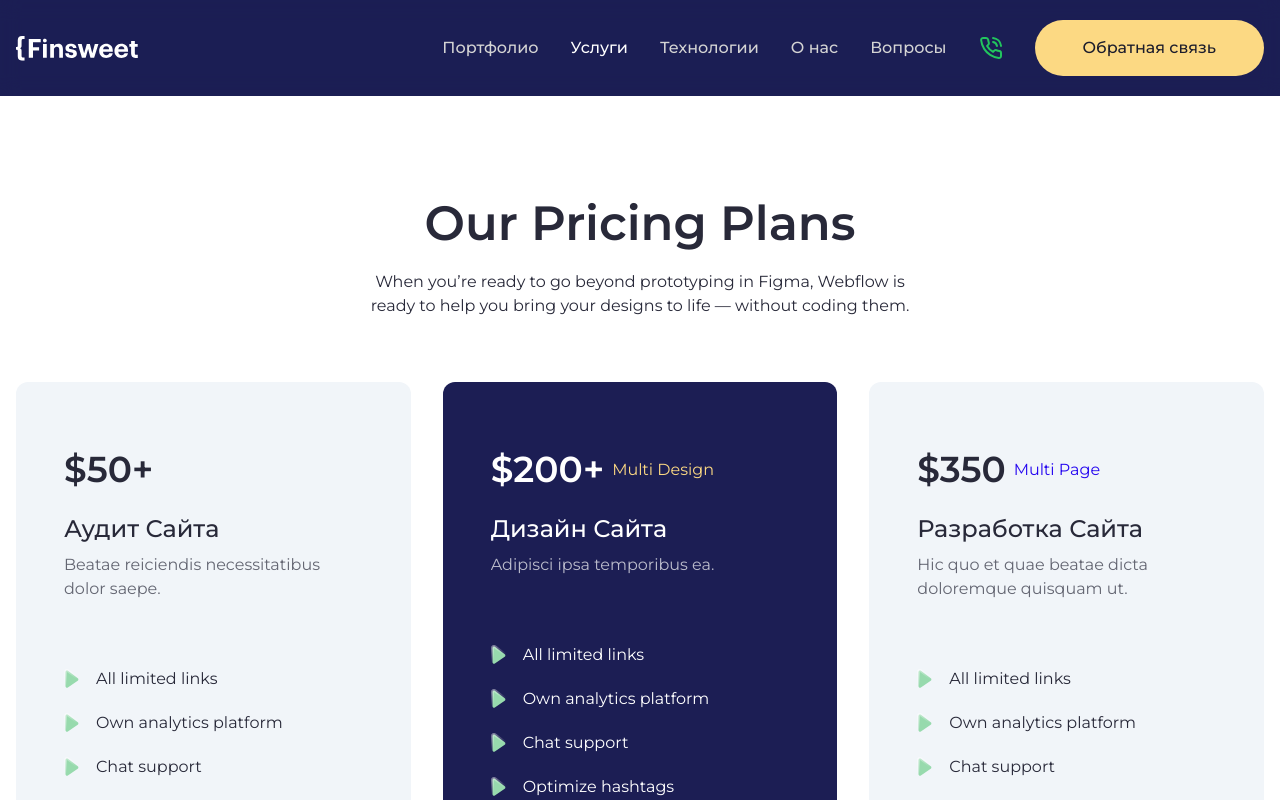
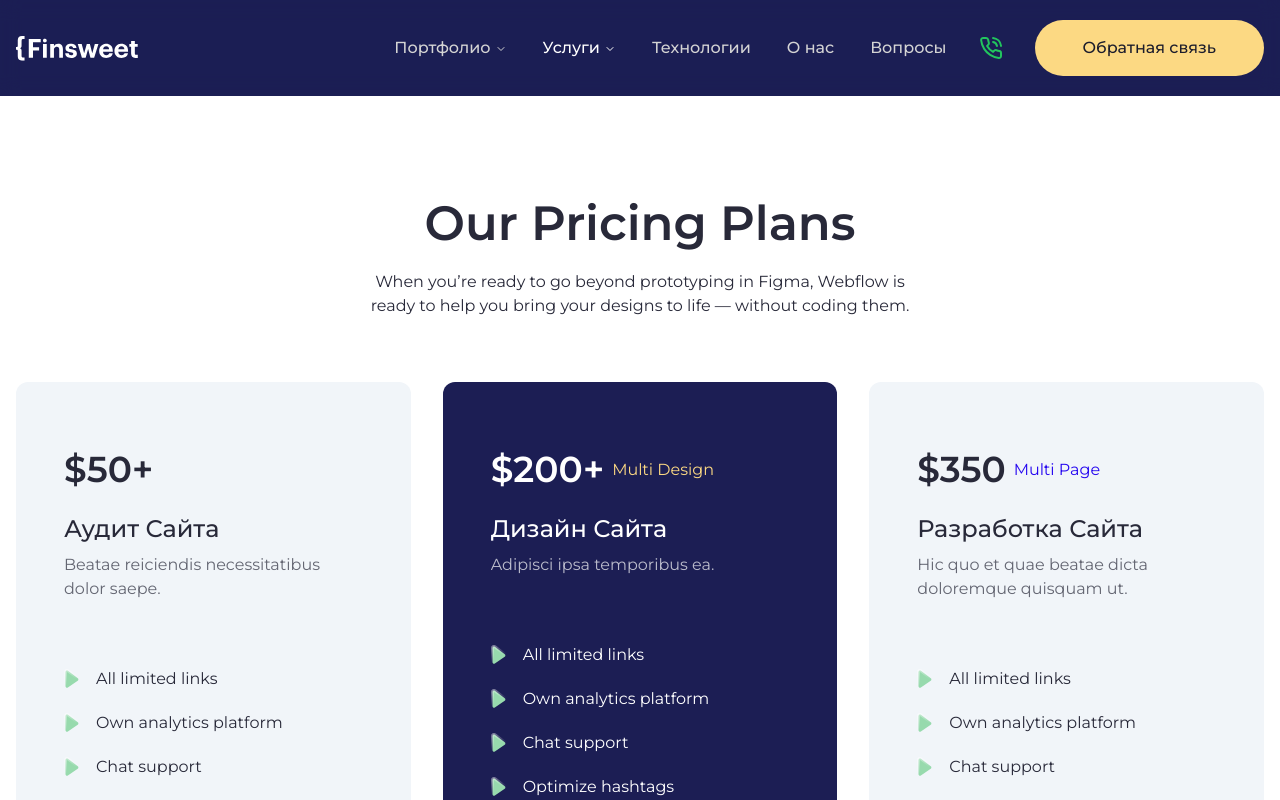
Before and after one commit to KirillUnited/digital-agency, a Next.js app: page /pricing in a window 1280 px wide. Shown: the top 800 px of the page. Built offline with nearby package versions, Linux system fonts and the light colour scheme.

Commit message:
add desktop NavigationMenu

```diff
--- a/package.json
+++ b/package.json
@@ -11,6 +11,7 @@
   "dependencies": {
     "@radix-ui/react-accordion": "^1.1.2",
     "@radix-ui/react-dialog": "^1.0.5",
+    "@radix-ui/react-navigation-menu": "^1.1.4",
     "@radix-ui/react-slot": "^1.0.2",
     "@tsparticles/engine": "^3.1.0",
     "@tsparticles/react": "^3.0.0",
--- a/src/components/shared/Header/Navbar.tsx
+++ b/src/components/shared/Header/Navbar.tsx
@@ -1,9 +1,20 @@
 'use client'
-import { navbar } from '@/content';
+import { navbar, pricing } from '@/content';
 import { cn } from '@/lib/utils';
 import Link from 'next/link';
 import { usePathname } from 'next/navigation';
 import React from 'react'
+import {
+    NavigationMenu,
+    NavigationMenuContent,
+    NavigationMenuIndicator,
+    NavigationMenuItem,
+    NavigationMenuLink,
+    NavigationMenuList,
+    NavigationMenuTrigger,
+    NavigationMenuViewport,
+} from "@/components/ui/navigation-menu"
+import styles from './styles.module.css'
 
 type NavbarType = {
     variant?: 'primary' | 'secondary'
@@ -12,6 +23,78 @@ type NavbarType = {
 const Navbar = ({ variant }: NavbarType) => {
     const pathname = usePathname();
 
+    return (
+        <NavigationMenu>
+            <NavigationMenuList className='flex flex-wrap flex-col lg:flex-row items-center justify-center gap-x-8 gap-y-2'>
+                {navbar.map((link) => {
+                    const isActive = pathname === link.route;
+
+                    return (
+                        <NavigationMenuItem
+                            key={link.label}
+                        >
+                            {
+                                link.menu &&
+                                <>
+                                    <NavigationMenuTrigger className={cn(
+                                        "p-0 bg-transparent hover:bg-transparent data-[state=open]:bg-transparent h-auto focus:bg-transparent focus:text-foregroundSecondary",
+                                        "text-base font-medium transition-colors duration-300 hover:text-foreground/70",
+                                        {
+                                            "text-neutral-300 hover:text-white": variant == 'primary'
+                                        },
+                                        {
+                                            "text-white": variant == 'primary' && isActive,
+                                        },
+                                        {
+                                            "text-foreground": variant == 'secondary'
+                                        },
+                                    )}>
+                                        <NavigationMenuLink href={`${link.route}`}>
+                                            {link.label}
+                                        </NavigationMenuLink>
+                                    </NavigationMenuTrigger>
+                                    <NavigationMenuContent className='z-[999]'>
+                                        <ul className='flex flex-col py-4 w-max max-w-64 bg-background'>
+                                            {
+                                                pricing.map((item) => {
+                                                    return (
+                                                        <li key={item.title}>
+                                                            <NavigationMenuLink href={item.link} className='flex capitalize hover:text-foreground/70 py-2 px-6'>
+                                                                {item.title}
+                                                            </NavigationMenuLink>
+                                                        </li>
+                                                    )
+                                                })
+                                            }
+                                        </ul>
+                                    </NavigationMenuContent>
+                                </>
+                            }
+                            {
+                                !link.menu &&
+                                <Link href={link.route}
+                                    className={cn(
+                                        "flex text-base font-medium transition-colors duration-300 hover:text-foreground/70",
+                                        {
+                                            "text-neutral-300 hover:text-white": variant == 'primary'
+                                        },
+                                        {
+                                            "text-white": variant == 'primary' && isActive,
+                                        },
+                                        {
+                                            "text-foreground": variant == 'secondary'
+                                        },
+                                    )}
+                                >
+                                    {link.label}
+                                </Link>
+                            }
+                        </NavigationMenuItem>
+                    )
+                })}
+            </NavigationMenuList>
+        </NavigationMenu>
+    )
     return (
         <ul className='flex flex-wrap flex-col lg:flex-row items-center justify-center gap-x-8 gap-y-2'>
             {navbar.map((link) => {
--- /dev/null
+++ b/src/components/ui/navigation-menu.tsx
@@ -0,0 +1,128 @@
+import * as React from "react"
+import * as NavigationMenuPrimitive from "@radix-ui/react-navigation-menu"
+import { cva } from "class-variance-authority"
+import { ChevronDown } from "lucide-react"
+
+import { cn } from "@/lib/utils"
+
+const NavigationMenu = React.forwardRef<
+  React.ElementRef<typeof NavigationMenuPrimitive.Root>,
+  React.ComponentPropsWithoutRef<typeof NavigationMenuPrimitive.Root>
+>(({ className, children, ...props }, ref) => (
+  <NavigationMenuPrimitive.Root
+    ref={ref}
+    className={cn(
+      "relative z-10 flex max-w-max flex-1 items-center justify-center",
+      className
+    )}
+    {...props}
+  >
+    {children}
+    <NavigationMenuViewport />
+  </NavigationMenuPrimitive.Root>
+))
+NavigationMenu.displayName = NavigationMenuPrimitive.Root.displayName
+
+const NavigationMenuList = React.forwardRef<
+  React.ElementRef<typeof NavigationMenuPrimitive.List>,
+  React.ComponentPropsWithoutRef<typeof NavigationMenuPrimitive.List>
+>(({ className, ...props }, ref) => (
+  <NavigationMenuPrimitive.List
+    ref={ref}
+    className={cn(
+      "group flex flex-1 list-none items-center justify-center space-x-1",
+      className
+    )}
+    {...props}
+  />
+))
+NavigationMenuList.displayName = NavigationMenuPrimitive.List.displayName
+
+const NavigationMenuItem = NavigationMenuPrimitive.Item
+
+const navigationMenuTriggerStyle = cva(
+  "group inline-flex h-10 w-max items-center justify-center rounded-md bg-background px-4 py-2 text-sm font-medium transition-colors hover:bg-accent hover:text-accent-foreground focus:bg-accent focus:text-accent-foreground focus:outline-none disabled:pointer-events-none disabled:opacity-50 data-[active]:bg-accent/50 data-[state=open]:bg-accent/50"
+)
+
+const NavigationMenuTrigger = React.forwardRef<
+  React.ElementRef<typeof NavigationMenuPrimitive.Trigger>,
+  React.ComponentPropsWithoutRef<typeof NavigationMenuPrimitive.Trigger>
+>(({ className, children, ...props }, ref) => (
+  <NavigationMenuPrimitive.Trigger
+    ref={ref}
+    className={cn(navigationMenuTriggerStyle(), "group", className)}
+    {...props}
+  >
+    {children}{" "}
+    <ChevronDown
+      className="relative top-[1px] ml-1 h-3 w-3 transition duration-200 group-data-[state=open]:rotate-180"
+      aria-hidden="true"
+    />
+  </NavigationMenuPrimitive.Trigger>
+))
+NavigationMenuTrigger.displayName = NavigationMenuPrimitive.Trigger.displayName
+
+const NavigationMenuContent = React.forwardRef<
+  React.ElementRef<typeof NavigationMenuPrimitive.Content>,
+  React.ComponentPropsWithoutRef<typeof NavigationMenuPrimitive.Content>
+>(({ className, ...props }, ref) => (
+  <NavigationMenuPrimitive.Content
+    ref={ref}
+    className={cn(
+      "left-0 top-0 w-full data-[motion^=from-]:animate-in data-[motion^=to-]:animate-out data-[motion^=from-]:fade-in data-[motion^=to-]:fade-out data-[motion=from-end]:slide-in-from-right-52 data-[motion=from-start]:slide-in-from-left-52 data-[motion=to-end]:slide-out-to-right-52 data-[motion=to-start]:slide-out-to-left-52 md:absolute md:w-auto ",
+      className
+    )}
+    {...props}
+  />
+))
+NavigationMenuContent.displayName = NavigationMenuPrimitive.Content.displayName
+
+const NavigationMenuLink = NavigationMenuPrimitive.Link
+
+const NavigationMenuViewport = React.forwardRef<
+  React.ElementRef<typeof NavigationMenuPrimitive.Viewport>,
+  React.ComponentPropsWithoutRef<typeof NavigationMenuPrimitive.Viewport>
+>(({ className, ...props }, ref) => (
+  <div className={cn("absolute left-0 top-full flex justify-center")}>
+    <NavigationMenuPrimitive.Viewport
+      className={cn(
+        "origin-top-center relative mt-1.5 h-[var(--radix-navigation-menu-viewport-height)] w-full overflow-hidden rounded-md border bg-popover text-popover-foreground shadow-lg data-[state=open]:animate-in data-[state=closed]:animate-out data-[state=closed]:zoom-out-95 data-[state=open]:zoom-in-90 md:w-[var(--radix-navigation-menu-viewport-width)]",
+        className
+      )}
+      ref={ref}
+      {...props}
+    />
+  </div>
+))
+NavigationMenuViewport.displayName =
+  NavigationMenuPrimitive.Viewport.displayName
+
+const NavigationMenuIndicator = React.forwardRef<
+  React.ElementRef<typeof NavigationMenuPrimitive.Indicator>,
+  React.ComponentPropsWithoutRef<typeof NavigationMenuPrimitive.Indicator>
+>(({ className, ...props }, ref) => (
+  <NavigationMenuPrimitive.Indicator
+    ref={ref}
+    className={cn(
+      "top-full z-[1] flex h-1.5 items-end justify-center overflow-hidden data-[state=visible]:animate-in data-[state=hidden]:animate-out data-[state=hidden]:fade-out data-[state=visible]:fade-in",
+      className
+    )}
+    {...props}
+  >
+    <div className="relative top-[60%] h-2 w-2 rotate-45 rounded-tl-sm bg-border shadow-md" />
+  </NavigationMenuPrimitive.Indicator>
+))
+NavigationMenuIndicator.displayName =
+  NavigationMenuPrimitive.Indicator.displayName
+
+export {
+  navigationMenuTriggerStyle,
+  NavigationMenu,
+  NavigationMenuList,
+  NavigationMenuItem,
+  NavigationMenuContent,
+  NavigationMenuTrigger,
+  NavigationMenuLink,
+  NavigationMenuIndicator,
+  NavigationMenuViewport,
+}
--- a/src/content/index.ts
+++ b/src/content/index.ts
@@ -111,11 +111,13 @@ export const site = {
 export const navbar = [
     {
         label: 'Портфолио',
-        route: '/portfolio'
+        route: '/portfolio',
+        menu: 'categories'
     },
     {
         label: 'Услуги',
-        route: '/pricing'
+        route: '/pricing',
+        menu: 'categories'
     },
     {
         label: 'Технологии',
```
Also changed, not shown: 1 other file (tests, documents, lock files or other folders).
